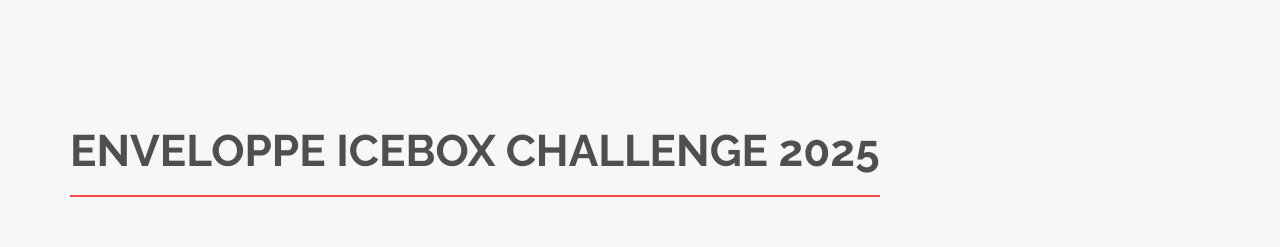
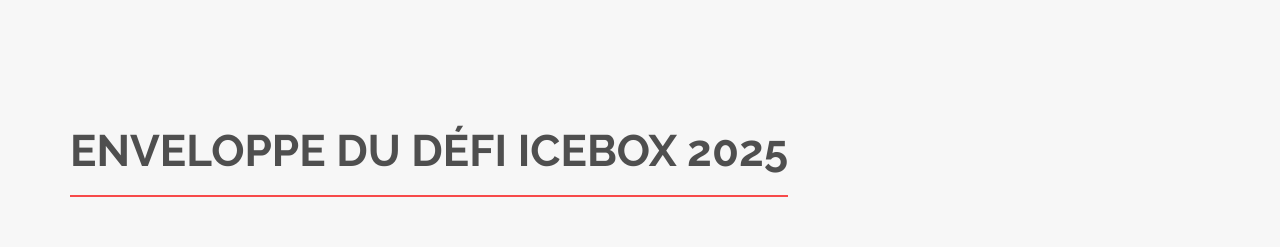
Before and after one commit to amcnabbbaltar/habitek_website, a plain HTML site: page index.html in a window 1280 px wide. Shown: the part 5060-5307 px from the top of the page. Drawn offline with Linux system fonts and the light colour scheme; files whose address does not match are found by name.

Commit message:
Update index.html

```diff
--- a/index.html
+++ b/index.html
@@ -409,7 +409,7 @@
 	<section id="portfolio">
     <div class="container">
         <div class="section-header">
-            <h2 class="section-title wow fadeInDown">Enveloppe ICEBOX CHALLENGE 2025</h2>
+            <h2 class="section-title wow fadeInDown">Enveloppe du Défi ICEBOX 2025</h2>
         </div>
 
         <div style="display: flex; align-items: flex-start; gap: 20px;">
```
